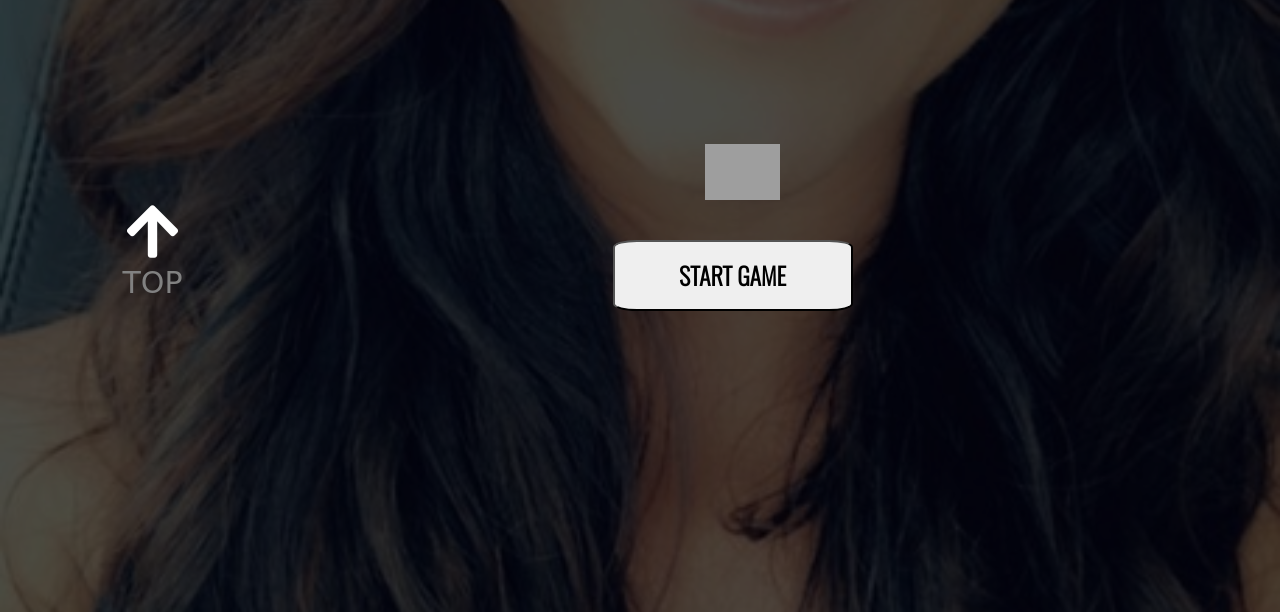
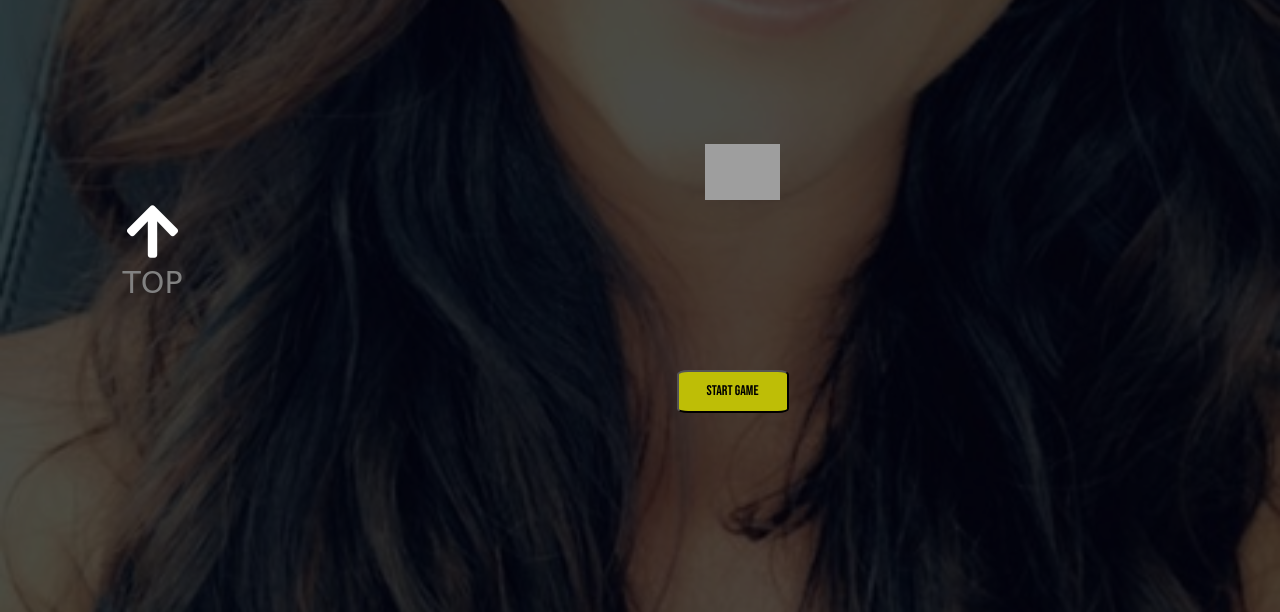
Before and after one commit to rhagerty/Personal-page, a Flask app: page /display-jeopardy in a window 1280 px wide. Shown: the part 748-1360 px from the top of the page. Run offline with Flask 2, Linux system fonts and the light colour scheme; parts of the project's set-up code (start-up, migrations or seed data) failed here and were passed over; some libraries are stand-ins or nearby versions; some web fonts are replaced; grey boxes are pictures that could not be loaded.

Commit message:
updated jeopardy

```diff
--- a/static/jeopardy.css
+++ b/static/jeopardy.css
@@ -1,42 +1,60 @@
-/* some colors you may find useful:
-  #115ff4
-  #060ce9
-  #28a200
-  #8d2ab5
-  #74119c
-*/
-
 
 
 .jeopardy{
-	font-family: 'Oswald', sans-serif;
-	margin: 25% auto;
+	margin: 0 auto;
+	text-align: center;
+	font-family: "Bebas Neue", cursive;
+	margin: 0 auto;
 	left: 0;
 	right: 0;
 	text-align: center;
 }
+
+.jeopardy-board{
+margin: 25% auto;
+}
 .table tr,
-th,
 td {
-	border: 4px solid black;
+	border: 3px solid black;
 	background-color: #060ce9;
-	width: 12em;
+	font-size: 2rem;
+	padding: 1rem;
 	text-transform: uppercase;
-	padding: .5em;
-	color: white;
-	text-align: center;
+	height: 4em;
+	text-shadow: black 3px 1px;
+	vertical-align: middle;
 }
 
 .table{
-	margin-top: 10px;
+	margin-top: 2rem;
+	margin: auto;
+	left: 0;
+	right: 0;
+	border: 3px solid black;
+	text-align: center;
+	overflow-wrap: break-word;
+	max-width: 700px;
 }
 td {
-	height: 7em;
-}
+	color: rgb(190, 180, 83);
+	text-shadow: black 4px 1px;
+  }
+th {
+	font-size: 1.5rem;
+	border: 3px solid black;
+	color: white;
+	text-align: center;
+  }
 
 #jeopardy {
 	height: 4em;
 }
+
+.showing {
+	color: white;
+	font-size: 1.5rem;
+	text-shadow: black 3px 1px;
+  }
 
 td:hover {
 	cursor: pointer;
@@ -47,11 +65,9 @@ td:hover {
 	margin-top: 10px;
 	padding: .7em;
 	border-radius: 10%;
-	font-family: 'Oswald', sans-serif;
-	font-weight: bold;
-	font-size: x-large;
-	width: 10em;
-	color: rgb(230, 230, 121);
+	font-family: "Bebas Neue", cursive;
+	width: 8em;
+	background-color: rgb(190, 190, 6);
 	color: black;
 }
 
@@ -59,28 +75,3 @@ td:hover {
 	cursor: pointer;
 	border: outset yellow;
 }
-
-.lds-dual-ring {
-	display: inline-block;
-	width: 80px;
-	height: 80px;
-}
-.lds-dual-ring:after {
-	content: " ";
-	display: block;
-	width: 64px;
-	height: 64px;
-	margin-top: 1em;
-	border-radius: 50%;
-	border: 6px solid rgb(12, 11, 11);
-	border-color: rgb(12, 11, 11) transparent black transparent;
-	animation: lds-dual-ring 1.2s linear infinite;
-}
-@keyframes lds-dual-ring {
-	0% {
-		transform: rotate(0deg);
-	}
-	100% {
-		transform: rotate(360deg);
-	}
-}
--- a/static/jeopardy.js
+++ b/static/jeopardy.js
@@ -1,22 +1,3 @@
-// categories is the main data structure for the app; it looks like this:
-
-//  [
-//    { title: "Math",
-//      clues: [
-//        {question: "2+2", answer: 4, showing: null},
-//        {question: "1+1", answer: 2, showing: null}
-//        ...
-//      ],
-//    },
-//    { title: "Literature",
-//      clues: [
-//        {question: "Hamlet Author", answer: "Shakespeare", showing: null},
-//        {question: "Bell Jar Author", answer: "Plath", showing: null},
-//        ...
-//      ],
-//    },
-//    ...
-//  ]
 
 let categories = [];
 
@@ -31,45 +12,28 @@ const apiUrl = "http://jservice.io/api/";
 
 async function getCategoryIds() {
   let response = await axios.get(`${apiUrl}categories?count=100`);
+
   let catIds = response.data.map((c) => c.id);
   return _.sampleSize(catIds, NUM_CATEGORIES);
 }
 
-/** Return object with data about a category:
- *
- *  Returns { title: "Math", clues: clue-array }
- *
- * Where clue-array is:
- *   [
- *      {question: "Hamlet Author", answer: "Shakespeare", showing: null},
- *      {question: "Bell Jar Author", answer: "Plath", showing: null},
- *      ...
- *   ]
- */
-
+let clues;
 async function getCategory(catId) {
   let response = await axios.get(`${apiUrl}category?id=${catId}`);
   let cat = response.data;
   let allClues = cat.clues;
 
-  let randomClues = _.sampleSize(allClues, NUM_CLUES);
-  let clues = randomClues.map((c) => ({
+  let randomClues = allClues.slice(0, 5);
+
+  clues = randomClues.map((c) => ({
     question: c.question,
     answer: c.answer,
     value: c.value,
+    catId: c.category_id,
     showing: null,
   }));
-
   return { title: cat.title, clues };
 }
-
-/** Fill the HTML table#jeopardy with the categories & cells for questions.
- *
- * - The <thead> should be filled w/a <tr>, and a <td> for each category
- * - The <tbody> should be filled w/NUM_QUESTIONS_PER_CAT <tr>s,
- *   each with a question for each category in a <td>
- *   (initally, just show a "?" where the question/answer would go.)
- */
 
 async function fillTable() {
   $("thead").empty();
@@ -84,7 +48,11 @@ async function fillTable() {
   for (let clueIdx = 0; clueIdx < NUM_CLUES; clueIdx++) {
     let $tr = $("<tr>");
     for (let catIdx = 0; catIdx < NUM_CATEGORIES; catIdx++) {
-      $tr.append($("<td>").attr("id", `${catIdx}-${clueIdx}`).text("?"));
+      $tr.append(
+        $("<td>")
+          .attr("id", `${catIdx}-${clueIdx}`)
+          .text("$" + categories[catIdx].clues[clueIdx].value)
+      );
     }
     $("tbody").append($tr);
   }
@@ -101,17 +69,18 @@ $("table").click(function handleClick(evt) {
   let id = evt.target.id;
   let [catId, clueId] = id.split("-");
   let clue = categories[catId].clues[clueId];
+  $(evt.target).addClass("showing");
 
   let msg;
 
   if (!clue.showing) {
     msg = clue.question;
     clue.showing = "question";
+
   } else if (clue.showing === "question") {
     msg = clue.answer;
     clue.showing = "answer";
   } else {
-    // already showing answer; ignore
     return;
   }
 
--- a/templates/jeopardy.html
+++ b/templates/jeopardy.html
@@ -3,7 +3,8 @@
 {% block head %}
 {{ super() }}
 <link href="/static/jeopardy.css" rel="stylesheet">
-<link href="https://fonts.googleapis.com/css2?family=Oswald:wght@300&display=swap" rel="stylesheet">
+<link rel="preconnect" href="https://fonts.gstatic.com">
+<link href="https://fonts.googleapis.com/css2?family=Bebas+Neue&display=swap" rel="stylesheet">
 {% endblock %}
 
 
@@ -22,13 +23,20 @@
           class="top-link">TOP</span></a></div>
 
   </div>
-  <div class="col-sm-10 col-md-10 jeopardy">
+  <div class="col-sm-10 col-md-10 jeopardy-board">
     <a id="jeopardy">
       <img id="jeopardy" src="https://freepikpsd.com/wp-content/uploads/2019/10/jeopardy-logo-png-3-Transparent-Images.png">
 
       <table cellspacing="0" class="table">
-        <thead></thead>
-        <tbody></tbody>
+        <thead>
+          <tr>
+          </tr>
+        </thead>
+        <tbody>
+          <tr>
+
+          </tr>
+        </tbody>
       </table>
       <button type="button" class="startGame">START GAME</button>
   </div>
```
Also changed, not shown: app.py (+13 -3 lines), models.py (added, +21 -0 lines).
